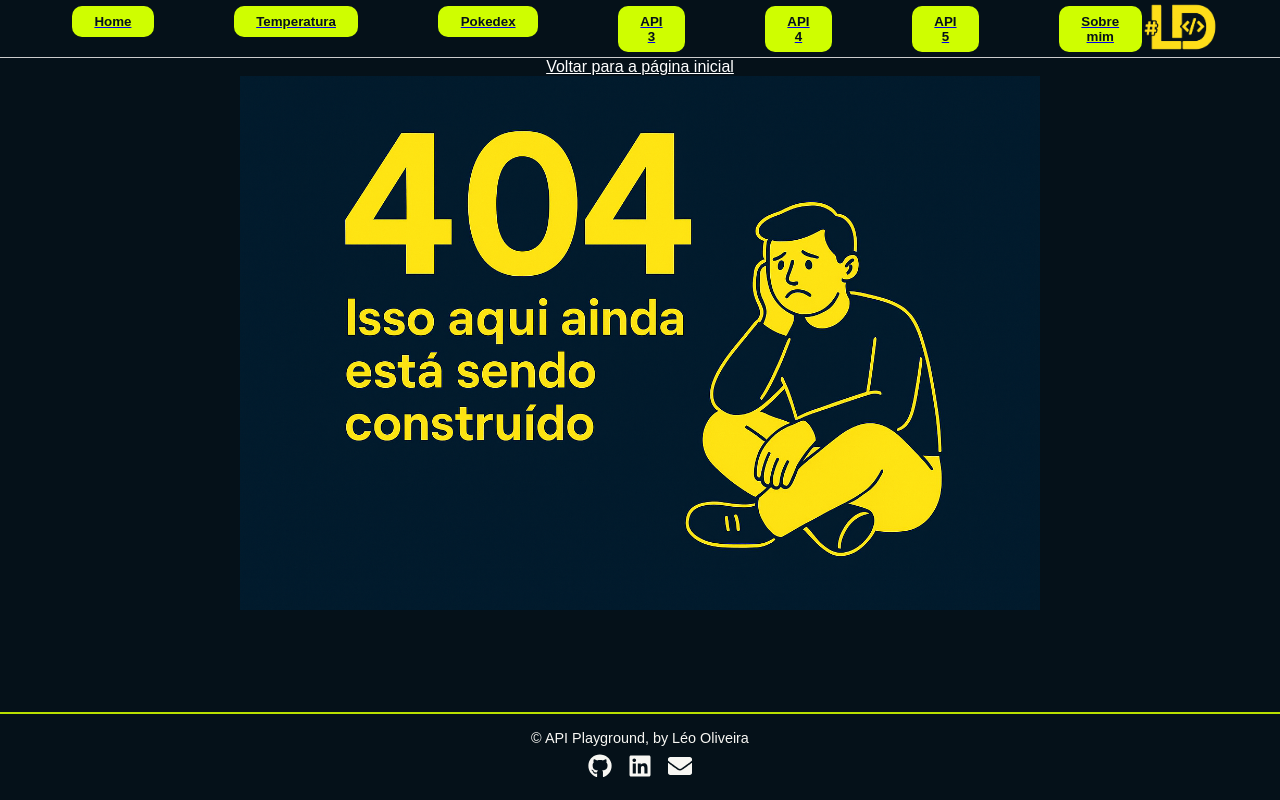
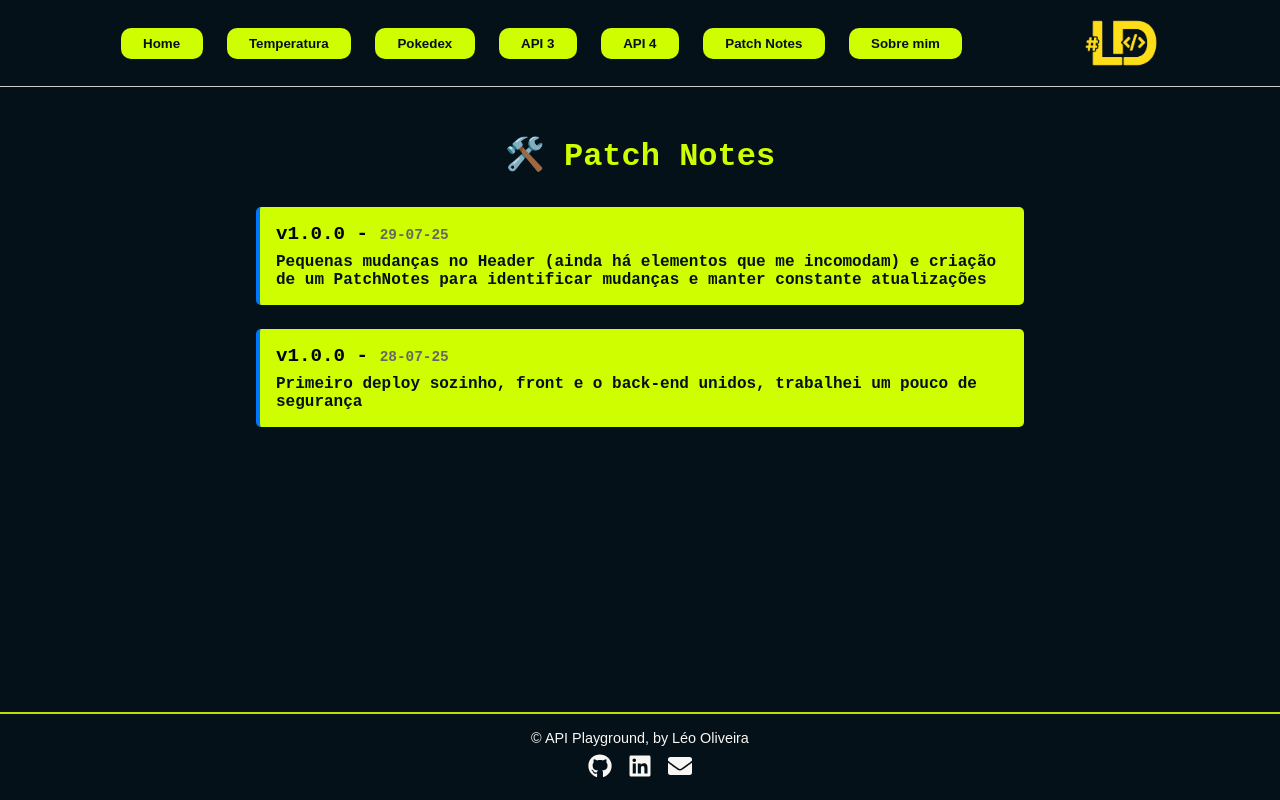
Before and after one commit to ld-oliveira/API_PLAYGROUND_FRONT, a React (Create React App) app: page /Patchnotes in a window 1280 px wide. Built offline with nearby package versions, Linux system fonts and the light colour scheme.

Commit message:
alteracao-header-criacao-patchnotes

```diff
--- a/src/App.jsx
+++ b/src/App.jsx
@@ -6,6 +6,7 @@ import Contato from './pages/Contato';
 import NotFound from './pages/NotFound';
 import Apitempo from './pages/Apitemp';
 import Apipoke from './pages/Apipoke';
+import Patchnotes from './pages/Patchnotes';
 
 import Header from './components/Header';
 import Footer from './components/Footer';
@@ -24,6 +25,7 @@ function App() {
             <Route path="/contato" element={<Contato />} />
             <Route path="/Apitemp" element={<Apitempo />} />
             <Route path="/Apipoke" element={<Apipoke/>}/>
+            <Route path="/Patchnotes" element={<Patchnotes/>}/>
             <Route path="*" element={<NotFound />} />
           </Routes>
         </main>
--- a/src/components/Header.jsx
+++ b/src/components/Header.jsx
@@ -1,26 +1,35 @@
-import React from 'react';
+import React, { useState } from 'react';
 import { Link } from 'react-router-dom';
 import '../styles/components/Header.scss';
 import Logo2 from '../assets/images/Logo (2).png';
 
 const Header = () => {
+  const [menuAberto, setMenuAberto] = useState(false);
+
+  const toggleMenu = () => {
+    setMenuAberto(!menuAberto);
+  };
+
   return (
     <header className='header'>
       <nav>
-          <div className="nav-buttons">
-          <Link to="/"><button>Home</button></Link>
-          <Link to="/apitemp"><button>Temperatura</button></Link>
-          <Link to="/ApiPoke"><button>Pokedex</button></Link>
-          <Link to="/API 3"><button>API 3</button></Link>
-          <Link to="/API 4"><button>API 4</button></Link>
-          <Link to="/API 5"><button>API 5</button></Link>
-          <Link to="/contato"><button>Sobre mim</button></Link>
-          </div>
-
-          <div classname="logo-area">
-          <img src={Logo2} alt="Logo" className="logo"/>
+        <div className={`nav-buttons ${menuAberto ? 'ativo' : ''}`}>
+        <Link to="/" onClick={() => setMenuAberto(false)}><button>Home</button></Link>
+        <Link to="/apitemp" onClick={() => setMenuAberto(false)}><button>Temperatura</button></Link>
+        <Link to="/ApiPoke" onClick={() => setMenuAberto(false)}><button>Pokedex</button></Link>
+        <Link to="/API 3" onClick={() => setMenuAberto(false)}><button>API 3</button></Link>
+        <Link to="/API 4" onClick={() => setMenuAberto(false)}><button>API 4</button></Link>
+        <Link to="/Patchnotes" onClick={() => setMenuAberto(false)}><button>Patch Notes</button></Link>
+        <Link to="/contato" onClick={() => setMenuAberto(false)}><button>Sobre mim</button></Link>
         </div>
 
+
+        <div className="hamburger" onClick={toggleMenu}>
+          ☰
+        </div>
+        <div className="logo-area">
+          <img src={Logo2} alt="Logo" className="logo" />
+        </div>
       </nav>
     </header>
   );
--- /dev/null
+++ b/src/data/patchNotes.js
@@ -0,0 +1,21 @@
+const patchNotes = [
+
+
+
+
+
+
+    {
+        versao: "v1.0.0",
+        data: "29-07-25",
+        conteudo: "Pequenas mudanças no Header (ainda há elementos que me incomodam) e criação de um PatchNotes para identificar mudanças e manter constante atualizações"
+    },
+
+    {
+        versao: "v1.0.0",
+        data: "28-07-25",
+        conteudo: "Primeiro deploy sozinho, front e o back-end unidos, trabalhei um pouco de segurança"
+    },
+]
+
+export default patchNotes
--- a/src/pages/Contato.jsx
+++ b/src/pages/Contato.jsx
@@ -1,4 +1,3 @@
-import React from "react";
 import '../styles/components/Contato.scss';
 import { FaGithub, FaLinkedin, FaEnvelope,FaInstagram,FaWhatsapp, } from 'react-icons/fa';
 
--- a/src/pages/Home.jsx
+++ b/src/pages/Home.jsx
@@ -1,4 +1,3 @@
-import React from 'react';
 import imagemFixa from '../assets/images/perfil.jpeg';
 import '../styles/components/Home.scss';
 import { Link } from 'react-router-dom';
--- a/src/pages/NotFound.jsx
+++ b/src/pages/NotFound.jsx
@@ -1,4 +1,3 @@
-import React from 'react';
 import { Link } from 'react-router-dom';
 import imagemFixa from '../assets/images/foto-404.png';
 import '../styles/components/NotFound.scss';
--- /dev/null
+++ b/src/pages/Patchnotes.jsx
@@ -0,0 +1,19 @@
+import React from 'react';
+import patchNotes from '../data/patchNotes';
+import '../styles/components/Patchnotes.scss';
+
+const Patchnotes = () => {
+  return (
+    <div className="patch-notes">
+      <h1>🛠️ Patch Notes</h1>
+      {patchNotes.map((note, index) => (
+        <div key={index} className="note">
+          <h2>{note.versao} - <span>{note.data}</span></h2>
+          <p>{note.conteudo}</p>
+        </div>
+      ))}
+    </div>
+  );
+};
+
+export default Patchnotes;
--- a/src/styles/components/Header.scss
+++ b/src/styles/components/Header.scss
@@ -1,27 +1,58 @@
-@use '../base/variables' as*;
+@use '../base/variables' as *;
 
 .header {
   background-color: $fundo;
-  padding: 0.1rem 0.5rem;
+  padding: 0.5rem 1rem;
   border-bottom: 1px solid #ccc;
-
 
   nav {
     display: flex;
     align-items: center;
     justify-content: space-between;
-    padding: 0 4rem;
+    flex-wrap: wrap;
+    gap: 1rem;
+    position: relative;
+    min-height: 70px;
 
+    .logo-area {
+      display: flex;
+      align-items: center;
+      flex: 1 1 auto;
 
+      .logo {
+        height: 50px;
+        object-fit: contain;
+
+        @media (max-width: 768px) {
+          height: 40px;
+        }
+
+        @media (max-width: 480px) {
+          height: 35px;
+        }
+      }
+    }
+
+    .hamburger {
+      display: none;
+      font-size: 2rem;
+      color: $titulos;
+      cursor: pointer;
+      z-index: 20;
+
+      @media (max-width: 768px) {
+        display: block;
+      }
+    }
 
     .nav-buttons {
       display: flex;
-  gap: 5rem;
+      align-items: center;
       justify-content: center;
+      gap: 1.5rem;
+      flex: 2 1 auto;
 
-}
-
-.nav-buttons button {
+      button {
         background-color: $titulos;
         color: $fundo;
         border: none;
@@ -29,25 +60,36 @@
         font-weight: bold;
         border-radius: 10px;
         cursor: pointer;
-  transition: background-color 0.3s ease;
-  display: flex;
         transition: transform 0.3s ease, box-shadow 0.3s ease;
+
         &:hover {
           transform: scale(1.05);
           box-shadow: 0 0 30px rgba($color: #CFFE00, $alpha: 0.5);
         }
-
-
-  }}}
-
-
-.logo-area {
-  display: flex;
-  align-items: center;
       }
 
-.logo {
-  height: 50px;
-  width: auto;
-  object-fit: contain;
+      @media (max-width: 768px) {
+        display: none;
+        flex-direction: column;
+        align-items: stretch;
+        width: 100%;
+        position: absolute;
+        top: 100%;
+        left: 0;
+        background-color: $fundo;
+        padding: 1rem;
+        border-top: 1px solid #ccc;
+        z-index: 10;
+
+        &.ativo {
+          display: flex;
         }
+
+        button {
+          width: 100%;
+          text-align: center;
+        }
+      }
+    }
+  }
+}
--- /dev/null
+++ b/src/styles/components/Patchnotes.scss
@@ -0,0 +1,40 @@
+@use '../base/variables' as *;
+
+
+.patch-notes {
+  max-width: 800px;
+  margin: 2rem auto;
+  padding: 1rem;
+  font-family: 'Courier New', Courier, monospace;
+
+  h1 {
+    text-align: center;
+    margin-bottom: 2rem;
+    color: $titulos;
+  }
+
+  .note {
+    background: $titulos;
+    border-left: 4px solid #0077ff;
+    padding: 1rem;
+    margin-bottom: 1.5rem;
+    border-radius: 5px;
+
+    h2 {
+      font-size: 1.2rem;
+      margin-bottom: 0.5rem;
+
+      span {
+        font-size: 0.9rem;
+        color: #666;
+      }
+    }
+
+    p {
+      white-space: pre-line;
+      color: $fundo;
+      font-weight:700;
+
+    }
+  }
+}
```
Lines whose indentation alone changed are shown as unchanged.
